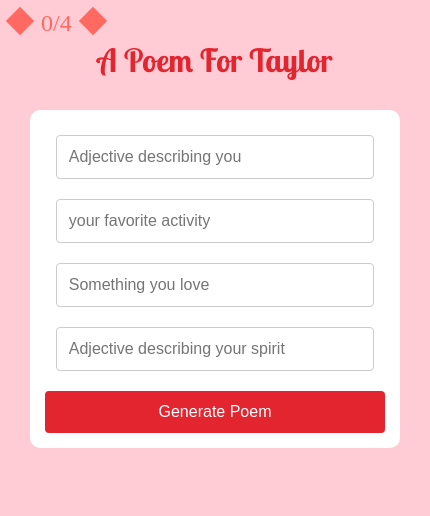
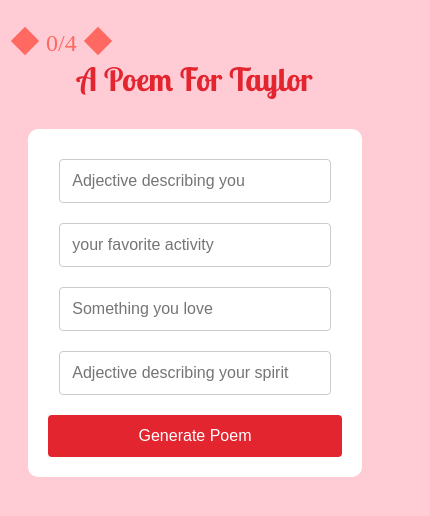
Before and after one commit to IshanGProjects/A-Poem-For-Taylor, a plain HTML site: page index.html in a window 390 px wide. Shown: the whole page, 430 px wide, since content can reach past the window. Drawn offline with nearby package versions, Linux system fonts and the light colour scheme.

Commit message:
added some mobile padding ajdustments

```diff
--- a/styles.css
+++ b/styles.css
@@ -28,7 +28,6 @@ html, body, #container {
 body {
     background-color: #ffccd5;
     text-align: center;
-    padding: 20px;
     margin: 0;
 }
 
@@ -55,6 +54,7 @@ body {
 
 
 h1 {
+    padding-top: 10%;
     font-family: "Lobster Two", sans-serif;
     color: #e3252f;
     margin: 20px 0 30px;
@@ -170,9 +170,9 @@ form {
         margin: 15px auto; /* Adjust top and bottom margins for spacing */
     }
 
-    form {
+    #formContainer {
         width: 95%; /* Allow the form to take up a bit more width on smaller screens */
-        padding: 15px; /* Slightly reduced padding on smaller screens */
+        margin: 0 auto;
     }
 
     input[type="text"], button {
@@ -183,6 +183,31 @@ form {
     #backBtn {
         width: 95%; /* Adjust back button width to match the form on smaller screens */
         padding: 10px; /* Adjust padding for the back button */
+    }
+
+    /* Heart counter */
+    #heart-counter {
+        position: relative;
+        text-align: center;
+        margin: 20px auto; /* Center the heart counter horizontally */
+    }
+
+    #heart-counter .poems-left {
+        padding-right: 5px;
+        position: relative;
+        bottom: 5px;
+    }
+
+    #heart-counter:before,
+    #heart-counter:after {
+        content: '';
+        position: relative;
+        display: inline-block;
+        width: 20px;
+        height: 20px;
+        background-color: #ff6961;
+        transform: rotate(-45deg);
+        margin: 0 5px;
     }
 }
 
```
